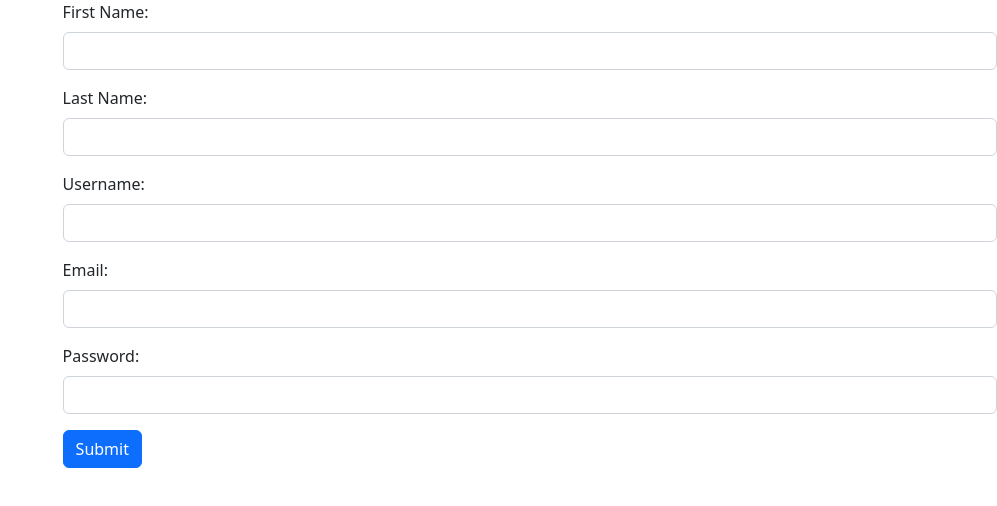
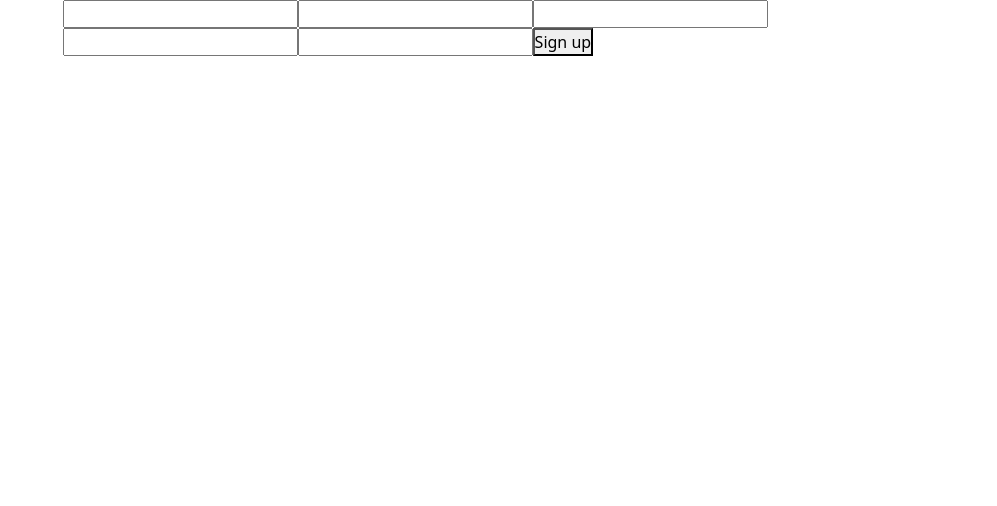
Before and after one commit to Lik10280/find-apartment-frontend, a React (Create React App) app: page /signup in a window 1280 px wide. Shown: the top 506 px of the page, without its empty margins (283-1280 px from the left). Built offline with nearby package versions, Linux system fonts and the light colour scheme.

Commit message:
fixed bugs in signup and Login

```diff
--- a/src/components/Booking.js
+++ b/src/components/Booking.js
@@ -1,118 +1,75 @@
-import { useState, useEffect } from 'react';
-import { useLocation } from 'react-router-dom';
-import { Container, Row, Col, Form, Button } from 'react-bootstrap';
-import { Link } from "react-router-dom";
-
+import React, { useState, useEffect } from "react";
+import { useParams, useNavigate } from "react-router-dom";
+import BookingForm from "./BookingForm";
 
 function Booking() {
-  const location = useLocation();
-  const rentalId = location.pathname.split('/').pop();
+  const { id } = useParams();
+  const navigate = useNavigate();
+  const [bookingSuccess, setBookingSuccess] = useState(false);
   const [rental, setRental] = useState({});
-  const [booking, setBooking] = useState({
-    start_date: '',
-    end_date: '',
-    payment_status: 'pending'
-  });
+  const [owner, setOwner] = useState({});
 
   useEffect(() => {
-    fetch(`http://localhost:4567/rentals/${rentalId}`)
-      .then(response => response.json())
-      .then(data => setRental(data))
-      .catch(error => console.error(error));
-  }, [rentalId]);
+    fetch(`http://localhost:4567/rentals/${id}`)
+      .then((response) => response.json())
+      .then((data) => setRental(data));
+  }, [id]);
 
-  const handleSubmit = (event) => {
-    event.preventDefault();
-    fetch('http://localhost:4567/bookings', {
-      method: 'POST',
-      headers: { 'Content-Type': 'application/json' },
-      body: JSON.stringify(booking)
+  useEffect(() => {
+    fetch(`http://localhost:4567/rentals/${id}/owner`)
+      .then((response) => response.json())
+      .then((data) => setOwner(data));
+  }, [id]);
+
+  const handleBookingFormSubmit = (bookingData) => {
+    fetch("http://localhost:4567/bookings", {
+      method: "POST",
+      headers: {
+        "Content-Type": "application/json",
+      },
+      body: JSON.stringify({
+        rental_id: rental.id,
+        start_date: bookingData.startDate,
+        end_date: bookingData.endDate,
+        payment_status: "pending",
+      }),
     })
-      .then(response => response.json())
-      .then(data => console.log(data))
-      .catch(error => console.error(error));
-  };
-
-  const handleInputChange = (event) => {
-    const { name, value } = event.target;
-    setBooking({ ...booking, [name]: value });
+      .then((response) => {
+        if (response.ok) {
+          setBookingSuccess(true);
+          setTimeout(() => {
+            navigate("/");
+          }, 3000);
+        }
+      })
+      .catch((error) => console.log(error));
   };
 
   return (
-    <>
-    <nav className="navbar navbar-expand-lg navbar-dark bg-dark">
-    <button
-      className="navbar-toggler"
-      type="button"
-      data-toggle="collapse"
-      data-target="#navbarNav"
-      aria-controls="navbarNav"
-      aria-expanded="false"
-      aria-label="Toggle navigation"
-    >
-      <span className="navbar-toggler-icon"></span>
-    </button>
-    <div className="collapse navbar-collapse" id="navbarNav">
-      <ul className="navbar-nav">
-        <li className="nav-item">
-          <Link to="/about" className="nav-link">
-            About
-          </Link>
-        </li>
-        <li className="nav-item">
-          <Link to="/bookings" className="nav-link">
-            Bookings
-          </Link>
-        </li>
-        <li className="nav-item">
-          <Link to="/signup" className="nav-link">
-            Signup
-          </Link>
-        </li>
-        <li className="nav-item">
-          <Link to="/login" className="nav-link">
-            Login
-          </Link>
-        </li>
-      </ul>
-      <form className="form-inline ml-auto">
-        <input
-          className="form-control mr-sm-2"
-          type="search"
-          placeholder="Search Rentals"
-          aria-label="Search"
-        />
-        <button className="btn btn-outline-success my-2 my-sm-0" type="submit">
-          Search
-        </button>
-      </form>
+    <div className="container-fluid">
+      <div className="row justify-content-center">
+        <div className="col-lg-6">
+          <h1>{rental.title}</h1>
+          <img src={rental.image} alt={rental.title} />
+          <p>{rental.description}</p>
+          <h2>Owner Details:</h2>
+          <p>Name: {owner.name}</p>
+          <p>Email: {owner.email}</p>
+          <p>Phone: {owner.tel}</p>
+        </div>
+        <div className="col-lg-6">
+          <div className="booking-form">
+            {bookingSuccess ? (
+              <div className="alert alert-success" role="alert">
+                Booking successful. Redirecting to homepage...
+              </div>
+            ) : (
+              <BookingForm onSubmit={handleBookingFormSubmit} />
+            )}
+          </div>
+        </div>
+      </div>
     </div>
-  </nav>
-  <Col xs={12} md={6}>
-    <div class="container-fluid">
-      <div class="img-fluid">
-        < div className="image-container" class="text-center">
-          <img src={rental.image} alt={rental.name} />
-        </div>
-     </div>
-    </div>
-
-  <div className="booking-form">
-    <Form onSubmit={handleSubmit}>
-      <Form.Group controlId="start_date">
-        <Form.Label>Start Date</Form.Label>
-        <Form.Control type="date" name="start_date" value={booking.start_date} onChange={handleInputChange} />
-      </Form.Group>
-      <Form.Group controlId="end_date">
-        <Form.Label>End Date</Form.Label>
-        <Form.Control type="date" name="end_date" value={booking.end_date} onChange={handleInputChange} />
-      </Form.Group>
-      <Button variant="primary" type="submit" onClick={() => handleSubmit}>Book</Button>
-    </Form>
-  </div>
-</Col>
-
-    </>
   );
 }
 
--- /dev/null
+++ b/src/components/BookingForm.js
@@ -0,0 +1,49 @@
+import { useState } from 'react';
+
+function BookingForm({ rental, onBookingSubmit }) {
+  const [startDate, setStartDate] = useState('');
+  const [endDate, setEndDate] = useState('');
+
+  const handleBookingSubmit = (e) => {
+    e.preventDefault();
+    const bookingData = {
+      start_date: startDate,
+      end_date: endDate,
+      rental_id: rental.id,
+    };
+    onBookingSubmit(bookingData);
+  };
+
+  return (
+    <form onSubmit={handleBookingSubmit}>
+      <div className="form-group">
+        <label htmlFor="start_date">Start Date</label>
+        <input
+          type="date"
+          className="form-control"
+          id="start_date"
+          value={startDate}
+          onChange={(e) => setStartDate(e.target.value)}
+          required
+        />
+      </div>
+
+      <div className="form-group">
+        <label htmlFor="end_date">End Date</label>
+        <input
+          type="date"
+          className="form-control"
+          id="end_date"
+          value={endDate}
+          onChange={(e) => setEndDate(e.target.value)}
+          required
+        />
+      </div>
+
+      <button type="submit" className="btn btn-primary">
+        Book Now
+      </button>
+    </form>
+  );
+}
+export default BookingForm;
--- a/src/components/Home.js
+++ b/src/components/Home.js
@@ -71,11 +71,7 @@ function Home() {
                 Home
               </Link>
             </li>
-            <li className="nav-item">
-              <Link to="/bookings" className="nav-link">
-                Bookings
-              </Link>
-            </li>
+
             <li className="nav-item">
               <Link to="/signup" className="nav-link">
                 Signup
--- a/src/components/Signup.js
+++ b/src/components/Signup.js
@@ -1,93 +1,50 @@
 import React, { useState } from 'react';
 import { useNavigate } from 'react-router-dom';
 
-const Signup = () => {
+function Signup() {
   const navigate = useNavigate();
-
   const [formData, setFormData] = useState({
     firstname: '',
     lastname: '',
     username: '',
     email: '',
-    password: ''
+    password: '',
   });
 
-  const handleChange = (event) => {
-    setFormData({
-      ...formData,
-      [event.target.name]: event.target.value
+  const handleSubmit = async (event) => {
+    event.preventDefault();
+
+    const response = await fetch('http://localhost:4567/users/signup', {
+      method: 'POST',
+      headers: { 'Content-Type': 'application/json' },
+      body: JSON.stringify(formData),
     });
+
+    if (response.ok) {
+      const user = await response.json();
+      console.log(user); // This will log the user object in the console
+
+      navigate('/login'); // This will redirect the user to the login page
+    } else {
+      console.error('Unable to create user');
+    }
   };
 
-  const handleSubmit = (event) => {
-    event.preventDefault();
-    fetch('http://localhost:4567/users/signup', {
-      method: 'POST',
-      headers: {
-        'Content-Type': 'application/json'
-      },
-      body: JSON.stringify(formData)
-    })
-      .then((response) => response.json())
-      .then(() => navigate('/login'))
-      .catch((error) => console.log(error));
+  const handleChange = (event) => {
+    const { name, value } = event.target;
+    setFormData((prevFormData) => ({ ...prevFormData, [name]: value }));
   };
 
   return (
     <form onSubmit={handleSubmit}>
-      <div className="mb-3">
-        <label htmlFor="firstname" className="form-label">First Name:</label>
-        <input
-          type="text"
-          className="form-control"
-          name="firstname"
-          value={formData.firstname}
-          onChange={handleChange}
-        />
-      </div>
-      <div className="mb-3">
-        <label htmlFor="lastname" className="form-label">Last Name:</label>
-        <input
-          type="text"
-          className="form-control"
-          name="lastname"
-          value={formData.lastname}
-          onChange={handleChange}
-        />
-      </div>
-      <div className="mb-3">
-        <label htmlFor="username" className="form-label">Username:</label>
-        <input
-          type="text"
-          className="form-control"
-          name="username"
-          value={formData.username}
-          onChange={handleChange}
-        />
-      </div>
-      <div className="mb-3">
-        <label htmlFor="email" className="form-label">Email:</label>
-        <input
-          type="email"
-          className="form-control"
-          name="email"
-          value={formData.email}
-          onChange={handleChange}
-        />
-      </div>
-      <div className="mb-3">
-        <label htmlFor="password" className="form-label">Password:</label>
-        <input
-          type="password"
-          className="form-control"
-          name="password"
-          value={formData.password}
-          onChange={handleChange}
-        />
-      </div>
-      <button type="submit" className="btn btn-primary">Submit</button>
+      <input type="text" name="firstname" value={formData.firstname} onChange={handleChange} />
+      <input type="text" name="lastname" value={formData.lastname} onChange={handleChange} />
+      <input type="text" name="username" value={formData.username} onChange={handleChange} />
+      <input type="email" name="email" value={formData.email} onChange={handleChange} />
+      <input type="password" name="password" value={formData.password} onChange={handleChange} />
+      <button type="submit">Sign up</button>
     </form>
   );
-};
+}
 
 export default Signup;
```
